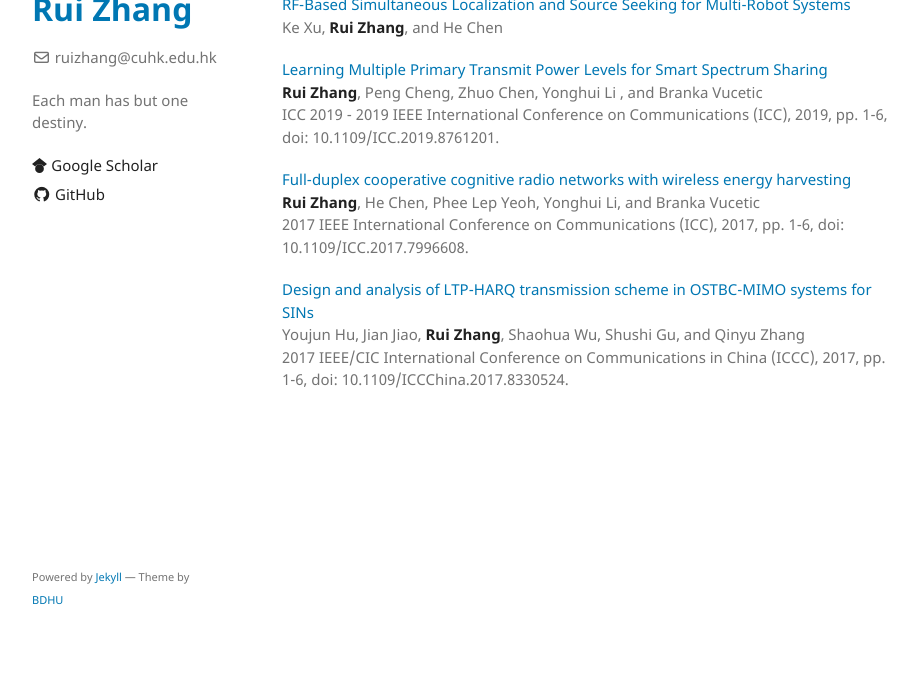
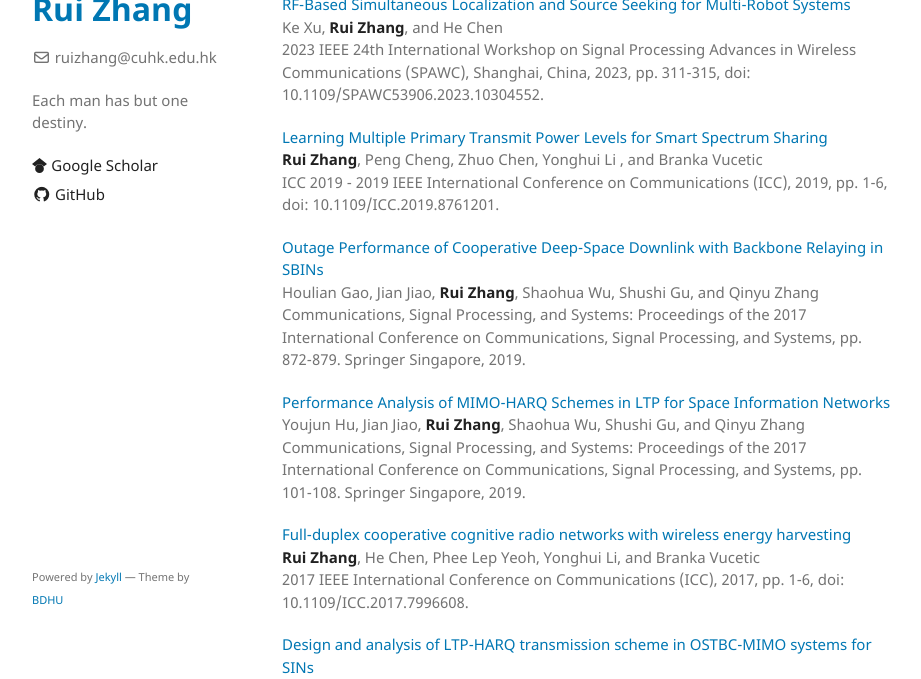
Before and after one commit to zhrrygh/zhrrygh.github.io, a Jekyll site: the page built from index.md, in a window 1280 px wide and 900 px high, scrolled down 759 px, cut to the strip 221-900 px from the top of the window. Shown: the whole strip, without its empty margins (178-1099 px from the left). Built offline with Jekyll 4.4.1, drawn with Linux system fonts in a browser that asks for light colours.

Commit message:
Update index.md

```diff
--- a/index.md
+++ b/index.md
@@ -38,12 +38,21 @@ IEEE Transactions on Signal Processing, vol. 67, no. 18, pp. 4899-4914, 15 Sept.
 
 ### Conferences
 
-[RF-Based Simultaneous Localization and Source Seeking for Multi-Robot Systems](https://arxiv.org/abs/2306.15310) \
-Ke Xu, **Rui Zhang**, and He Chen
+[RF-Based Simultaneous Localization and Source Seeking for Multi-Robot Systems](https://ieeexplore.ieee.org/abstract/document/10304552) \
+Ke Xu, **Rui Zhang**, and He Chen \
+2023 IEEE 24th International Workshop on Signal Processing Advances in Wireless Communications (SPAWC), Shanghai, China, 2023, pp. 311-315, doi: 10.1109/SPAWC53906.2023.10304552.
 
 [Learning Multiple Primary Transmit Power Levels for Smart Spectrum Sharing](https://ieeexplore.ieee.org/abstract/document/8761201) \
 **Rui Zhang**, Peng Cheng, Zhuo Chen, Yonghui Li , and Branka Vucetic \
 ICC 2019 - 2019 IEEE International Conference on Communications (ICC), 2019, pp. 1-6, doi: 10.1109/ICC.2019.8761201.
+
+[Outage Performance of Cooperative Deep-Space Downlink with Backbone Relaying in SBINs](https://link.springer.com/chapter/10.1007/978-981-10-6571-2_106) \
+Houlian Gao, Jian Jiao, **Rui Zhang**, Shaohua Wu, Shushi Gu, and Qinyu Zhang \
+Communications, Signal Processing, and Systems: Proceedings of the 2017 International Conference on Communications, Signal Processing, and Systems, pp. 872-879. Springer Singapore, 2019.
+
+[Performance Analysis of MIMO-HARQ Schemes in LTP for Space Information Networks](https://link.springer.com/chapter/10.1007/978-981-10-6571-2_13)
+Youjun Hu, Jian Jiao, **Rui Zhang**, Shaohua Wu, Shushi Gu, and Qinyu Zhang \
+Communications, Signal Processing, and Systems: Proceedings of the 2017 International Conference on Communications, Signal Processing, and Systems, pp. 101-108. Springer Singapore, 2019.
 
 [Full-duplex cooperative cognitive radio networks with wireless energy harvesting](https://ieeexplore.ieee.org/abstract/document/7996608) \
 **Rui Zhang**, He Chen, Phee Lep Yeoh, Yonghui Li, and Branka Vucetic \
@@ -53,4 +62,8 @@ ICC 2019 - 2019 IEEE International Conference on Communications (ICC), 2019, pp.
 Youjun Hu, Jian Jiao, **Rui Zhang**, Shaohua Wu, Shushi Gu, and Qinyu Zhang \
 2017 IEEE/CIC International Conference on Communications in China (ICCC), 2017, pp. 1-6, doi: 10.1109/ICCChina.2017.8330524.
 
+
+
+
+
 [//]: <> (## Honors and Awards)
```
